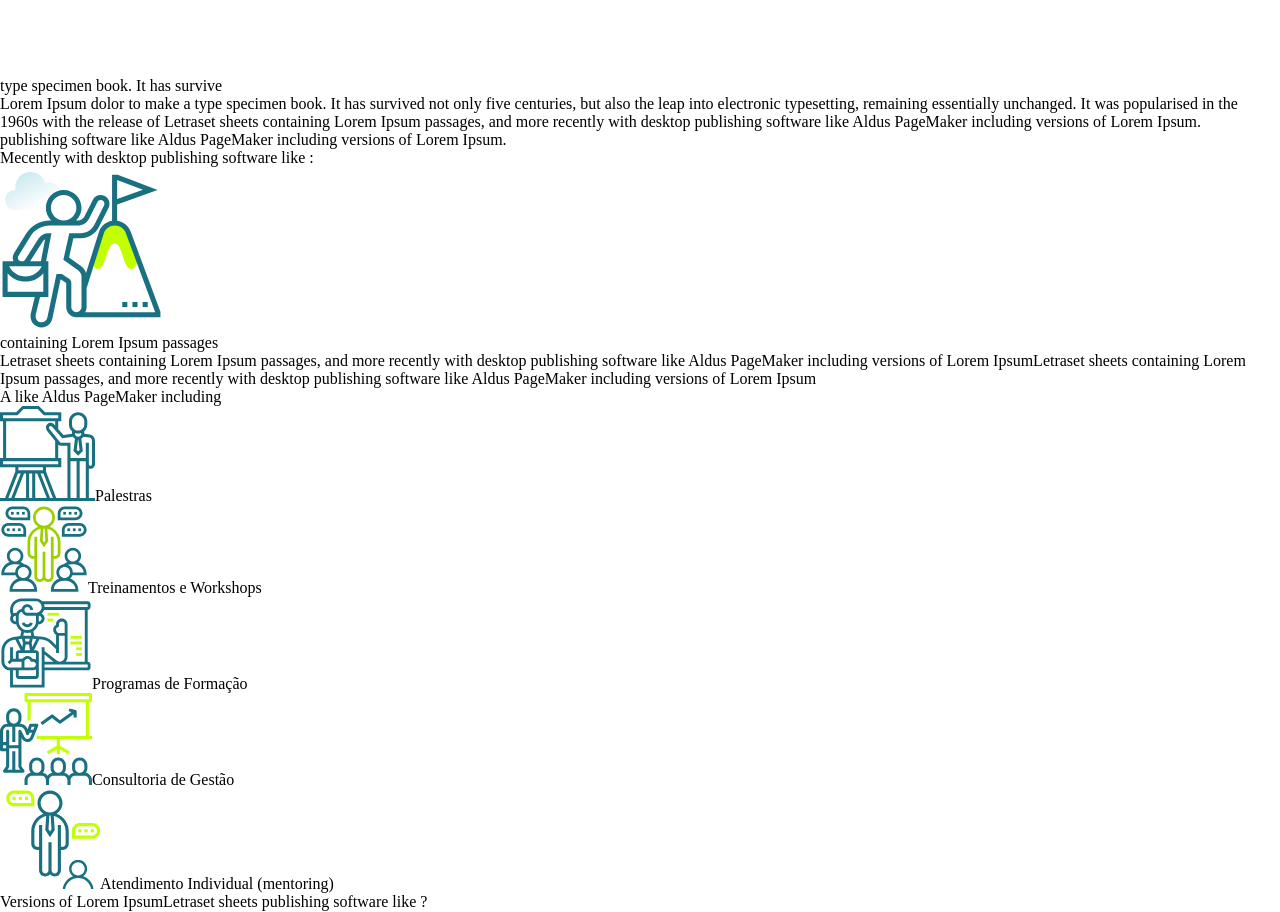
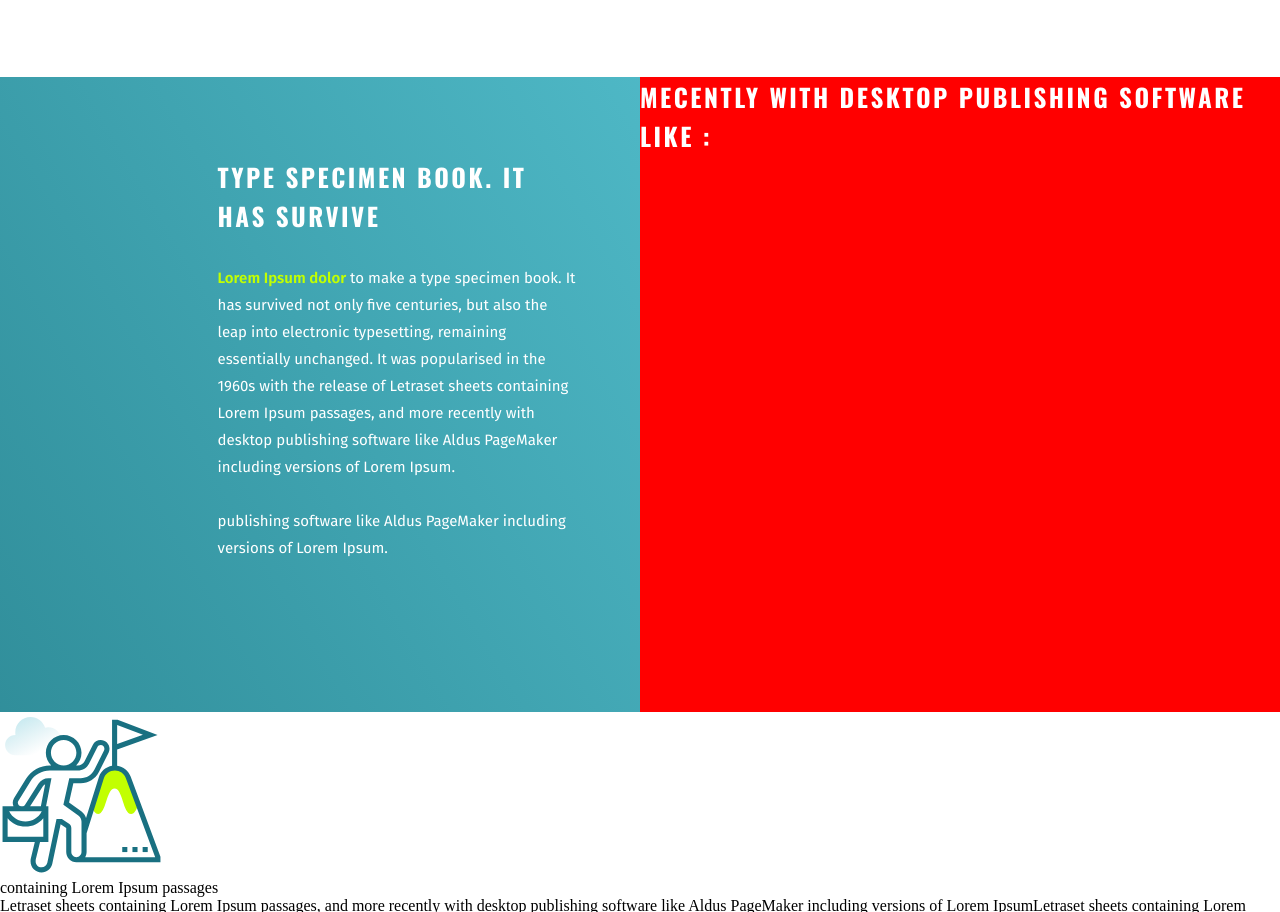
Before and after one commit to BrunoBrasolin/business-market, a website: page index.html in a window 1280 px wide. Shown: the part 1854-2766 px from the top of the page. Drawn offline with nearby package versions, Linux system fonts and the light colour scheme.

Commit message:
left side of choices

```diff
--- a/assets/scss/pages/_index.scss
+++ b/assets/scss/pages/_index.scss
@@ -290,6 +290,51 @@
   }
 }
 
+.choices {
+  display: flex;
+  background-color: red;
+
+  aside {
+    width: 50%;
+
+    h2 {
+      font-family: "Oswald", sans-serif;
+      font-weight: bold;
+      font-size: 25px;
+      line-height: 39px;
+
+      letter-spacing: 0.1em;
+      text-transform: uppercase;
+
+      color: #ffffff;
+    }
+  }
+
+  &__type {
+    padding: 80px 5% 120px 17%;
+    background: linear-gradient(59.46deg, #1d737e -67.96%, #4fb9c7 103.75%);
+
+    p {
+      font-family: "Fira Sans", sans-serif;
+      font-weight: 400;
+      font-size: 15px;
+      line-height: 27px;
+      margin: 30px 0;
+
+      color: #fff;
+
+      strong {
+        font-family: "Fira Sans", sans-serif;
+        font-weight: 600;
+        font-size: 15px;
+        line-height: 27px;
+
+        color: #c2ff01;
+      }
+    }
+  }
+}
+
 .votes {
   background-color: #000;
   color: #fff;
--- a/index.html
+++ b/index.html
@@ -88,13 +88,14 @@
         <img src="public/img/business-icon.svg" alt="Business Icon" />
       </section>
 
-      <section>
-        <aside>
+      <section class="choices">
+        <aside class="choices__type">
           <h2>type specimen book. It has survive</h2>
           <p>
             <strong>Lorem Ipsum dolor</strong> to make a type specimen book. It has survived not only five centuries, but also the leap into electronic typesetting, remaining essentially unchanged. It
             was popularised in the 1960s with the release of Letraset sheets containing Lorem Ipsum passages, and more recently with desktop publishing software like Aldus PageMaker including versions
             of Lorem Ipsum.
+            <br />
             <br />
             publishing software like Aldus PageMaker including versions of Lorem Ipsum.
           </p>
```
Also changed, not shown: public/css/style.css.
